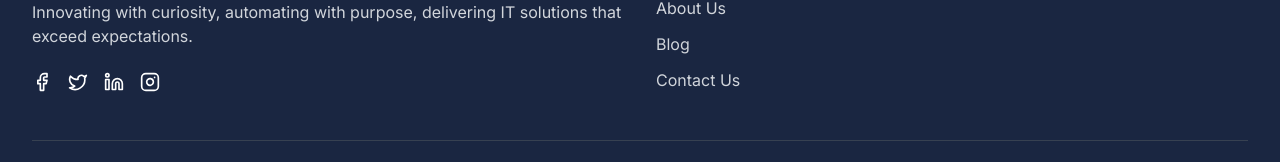
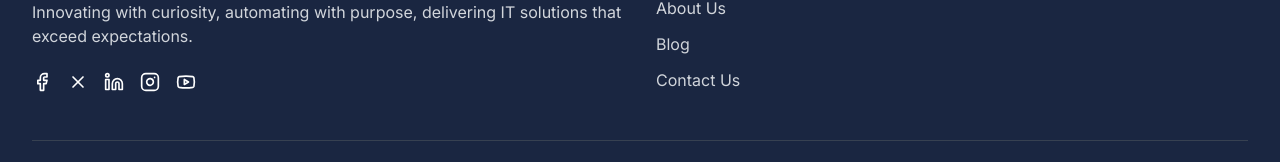
Before and after one commit to rajaitservice/website_v1, a React (Vite) app: page / in a window 1280 px wide. Shown: the part 3345-3507 px from the top of the page. Built offline with nearby package versions, Linux system fonts and the light colour scheme.

Commit message:
Replace social media icons
Update social media icons to include X and YouTube.

```diff
--- a/src/components/Footer.tsx
+++ b/src/components/Footer.tsx
@@ -1,5 +1,5 @@
 
-import { Facebook, Twitter, Linkedin, Instagram } from 'lucide-react';
+import { Facebook, X, Linkedin, Instagram, Youtube } from 'lucide-react';
 
 const Footer = () => {
   const currentYear = new Date().getFullYear();
@@ -19,14 +19,17 @@ const Footer = () => {
               <a href="#" aria-label="Facebook" className="hover:text-brand-teal transition-colors">
                 <Facebook className="h-5 w-5" />
               </a>
-              <a href="#" aria-label="Twitter" className="hover:text-brand-teal transition-colors">
-                <Twitter className="h-5 w-5" />
+              <a href="#" aria-label="X" className="hover:text-brand-teal transition-colors">
+                <X className="h-5 w-5" />
               </a>
               <a href="#" aria-label="LinkedIn" className="hover:text-brand-teal transition-colors">
                 <Linkedin className="h-5 w-5" />
               </a>
               <a href="#" aria-label="Instagram" className="hover:text-brand-teal transition-colors">
                 <Instagram className="h-5 w-5" />
+              </a>
+              <a href="#" aria-label="YouTube" className="hover:text-brand-teal transition-colors">
+                <Youtube className="h-5 w-5" />
               </a>
             </div>
           </div>
```
